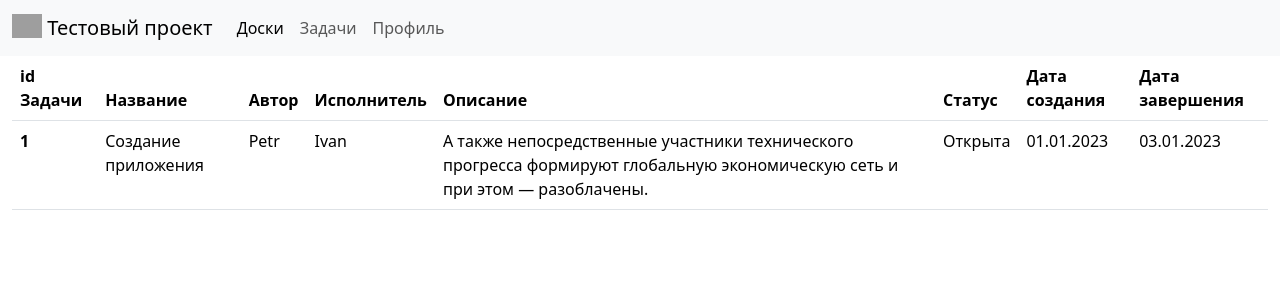
After one commit to satrn8/web_project, a Flask app: template source/templates/tasks.html in a window 1280 px wide. The commit adds this page. Shown: the top 300 px of the page. Run offline with Flask 3, Linux system fonts and the light colour scheme; the template is opened without the code that fills it, so the values that code supplies are empty; grey boxes are pictures that could not be loaded.

Commit message:
added pages

```diff
--- a/source/templates/base.html
+++ b/source/templates/base.html
@@ -1,11 +1,12 @@
-<!DOCTYPE html>
-<html lang="en">
+<!doctype html>
+<html lang="ru">
 <head>
-    <meta charset="UTF-8">
-    <meta name="viewport" content="width=device-width, initial-scale=1.0">
-    <title>Document</title>
+    <meta charset="utf-8">
+    <meta name="viewport" content="width=device-width, initial-scale=1">
+    <link href="https://cdn.jsdelivr.net/npm/bootstrap@5.3.2/dist/css/bootstrap.min.css" rel="stylesheet" integrity="sha384-T3c6CoIi6uLrA9TneNEoa7RxnatzjcDSCmG1MXxSR1GAsXEV/Dwwykc2MPK8M2HN" crossorigin="anonymous">
 </head>
 <body>
 
+<script src="https://cdn.jsdelivr.net/npm/bootstrap@5.3.2/dist/js/bootstrap.bundle.min.js" integrity="sha384-C6RzsynM9kWDrMNeT87bh95OGNyZPhcTNXj1NW7RuBCsyN/o0jlpcV8Qyq46cDfL" crossorigin="anonymous"></script>
 </body>
 </html>
--- a/source/templates/navbar.html
+++ b/source/templates/navbar.html
@@ -0,0 +1,24 @@
+<nav class="navbar navbar-expand-lg bg-body-tertiary">
+    <div class="container-xxl">
+        <a class="navbar-brand" href="#">
+            <img src="https://png.pngtree.com/png-clipart/20200701/original/pngtree-trex-cartoon-design-illustration-png-image_5347928.jpg" alt="Logo" width="30" height="24" class="d-inline-block align-text-top">
+            Тестовый проект
+        </a>
+        <button class="navbar-toggler" type="button" data-bs-toggle="collapse" data-bs-target="#navbarNavDropdown" aria-controls="navbarNavDropdown" aria-expanded="false" aria-label="Toggle navigation">
+            <span class="navbar-toggler-icon"></span>
+        </button>
+        <div class="collapse navbar-collapse" id="navbarNavDropdown">
+            <ul class="navbar-nav">
+                <li class="nav-item">
+                    <a class="nav-link active" aria-current="page" href="#">Доски</a>
+                </li>
+                <li class="nav-item">
+                    <a class="nav-link" href="#">Задачи</a>
+                </li>
+                <li class="nav-item">
+                    <a class="nav-link" href="#">Профиль</a>
+                </li>
+            </ul>
+        </div>
+    </div>
+</nav>
--- /dev/null
+++ b/source/templates/tasks.html
@@ -0,0 +1,32 @@
+{% include "base.html" %}
+{% include "navbar.html" %}
+
+<div class="container-xxl">
+    <table class="table">
+
+        <thead>
+        <tr>
+            <th scope="col">id Задачи</th>
+            <th scope="col">Название</th>
+            <th scope="col">Автор</th>
+            <th scope="col">Исполнитель</th>
+            <th scope="col">Описание</th>
+            <th scope="col">Статус</th>
+            <th scope="col">Дата создания</th>
+            <th scope="col">Дата завершения</th>
+        </tr>
+        </thead>
+        <tbody>
+        <tr>
+            <th scope="row">1</th>
+            <td scope="col">Создание приложения</td>
+            <td scope="col">Petr</td>
+            <td scope="col">Ivan</td>
+            <td scope="col">А также непосредственные участники технического прогресса формируют глобальную экономическую сеть и при этом — разоблачены.</td>
+            <td scope="col">Открыта</td>
+            <td scope="col">01.01.2023</td>
+            <td scope="col">03.01.2023</td>
+        </tr>
+        </tbody>
+    </table>
+</div>
```
Also changed, not shown: source/__init__.py (added, +22 -0 lines), source/templates/dashboard.html (added, +23 -0 lines), source/templates/login.html (added, +19 -0 lines).
